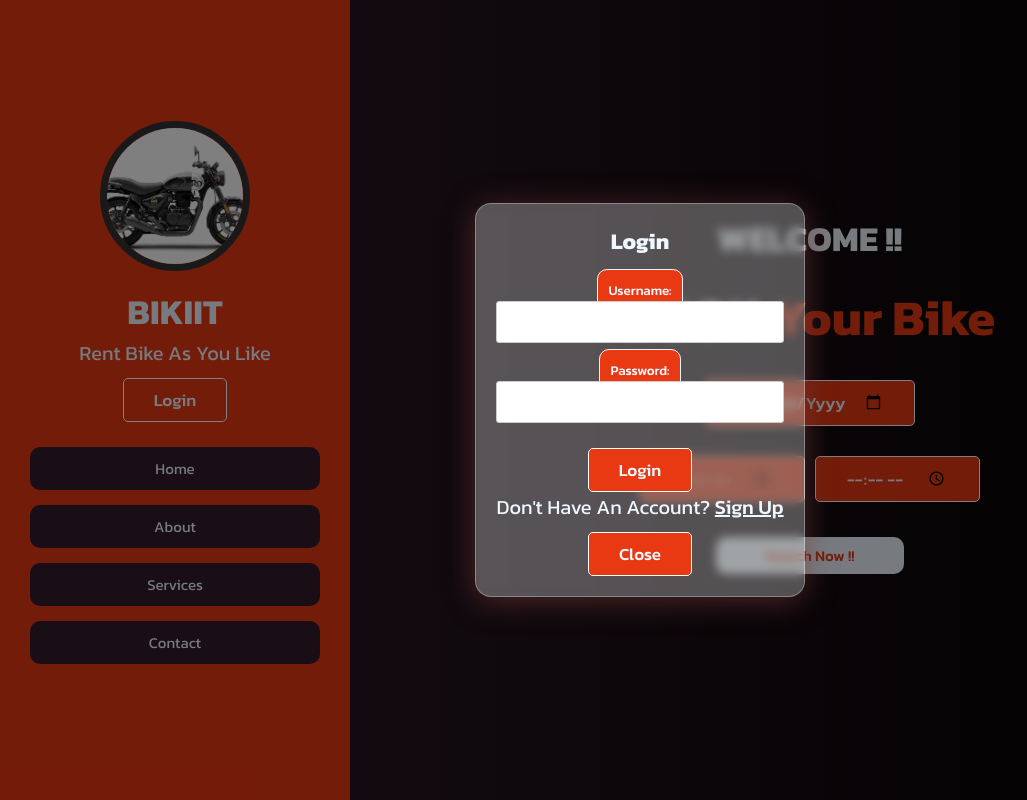
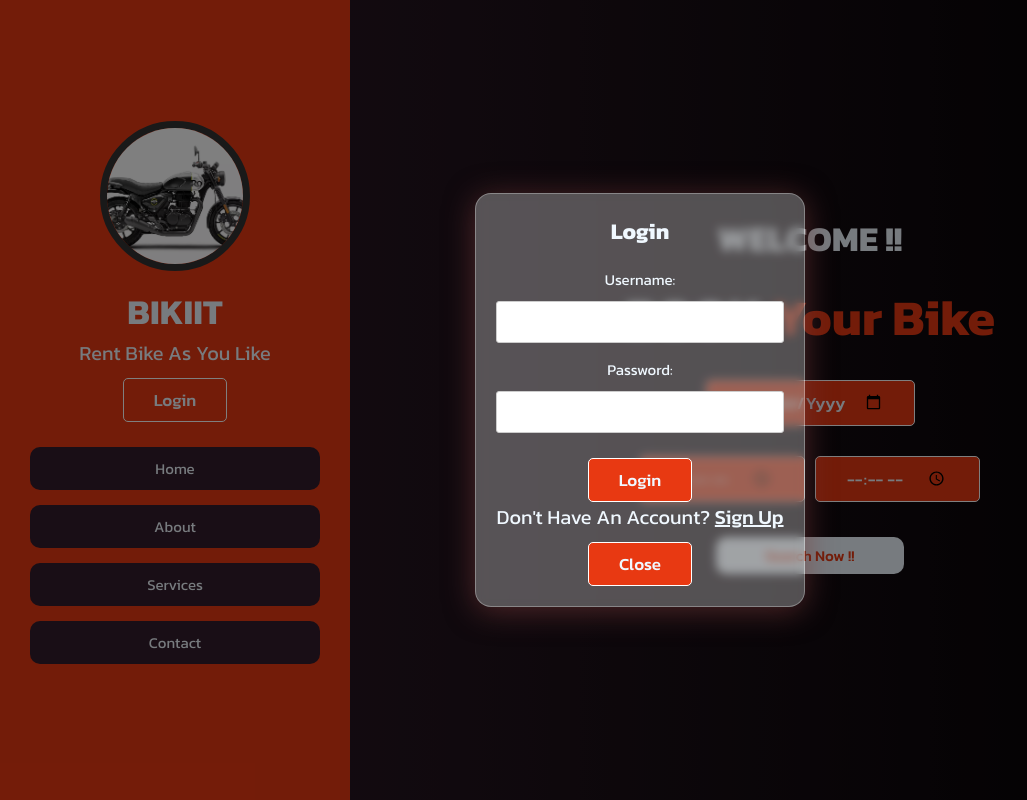
Before and after one commit to Ritam-Vaskar/BikeRental, a React (Create React App) app in the folder bikerental/: page / in a window 1280 px wide. Both pictures are taken after a click on the button "Login". Shown: the whole page, without its empty margins (0-1027 px from the left). Built offline with nearby package versions, Linux system fonts and the light colour scheme.

Commit message:
updateCss

```diff
--- a/bikerental/src/css/book.css
+++ b/bikerental/src/css/book.css
@@ -65,7 +65,7 @@
     display: none;
 }
 
-label{
+.bookPageBtn label{
     padding: 1rem;
     border-radius: 1rem;
     background-color: #e83912;
--- a/bikerental/src/css/main_style.css
+++ b/bikerental/src/css/main_style.css
@@ -132,6 +132,7 @@ header .navbar ul li a:hover{
 .login-container input[type="password"] {
     width: 100%;
     padding: 10px;
+    margin-top: 10px;
     margin-bottom: 15px;
     border: 1px solid #ccc;
     border-radius: 3px;
```
